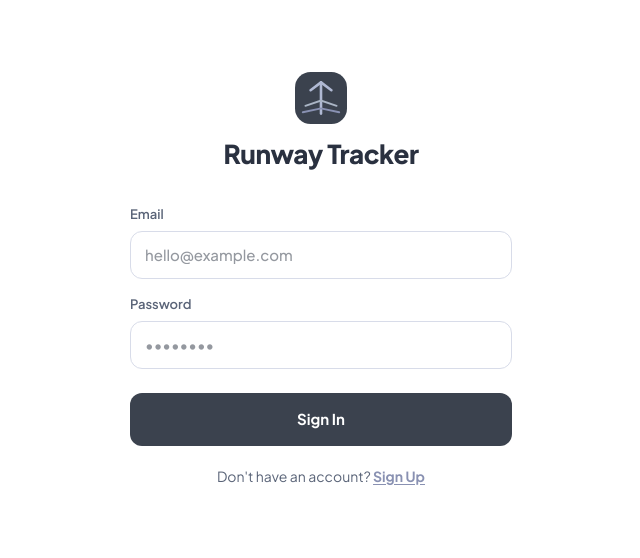
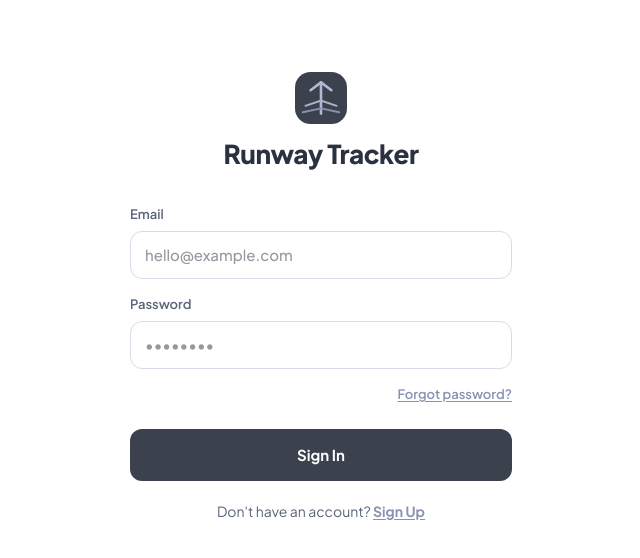
Before and after one commit to danimkim/runway-tracker, a Next.js app: page /login in a window 1280 px wide. Shown: the top 558 px of the page, without its empty margins (319-959 px from the left). Built offline with nearby package versions, Linux system fonts and the light colour scheme.

Commit message:
feat: add forgot password link to login page

```diff
--- a/src/app/(auth)/login/page.tsx
+++ b/src/app/(auth)/login/page.tsx
@@ -19,6 +19,11 @@ export default function LoginPage() {
         <form className="auth-form" action={loginAction}>
           <AuthField name="email" label="Email" type="email" placeholder="hello@example.com" required />
           <AuthField name="password" label="Password" type="password" placeholder="••••••••" required />
+          <div className="flex justify-end mb-4">
+            <Link href="/forgot-password" className="text-[13px] text-muted font-semibold underline underline-offset-2">
+              Forgot password?
+            </Link>
+          </div>
           {state?.error && <p className="text-[13px] text-warning mt-1">{state.error}</p>}
           <button type="submit" className="btn-primary mt-2" disabled={isPending}>
             {isPending ? 'Signing in...' : 'Sign In'}
```
